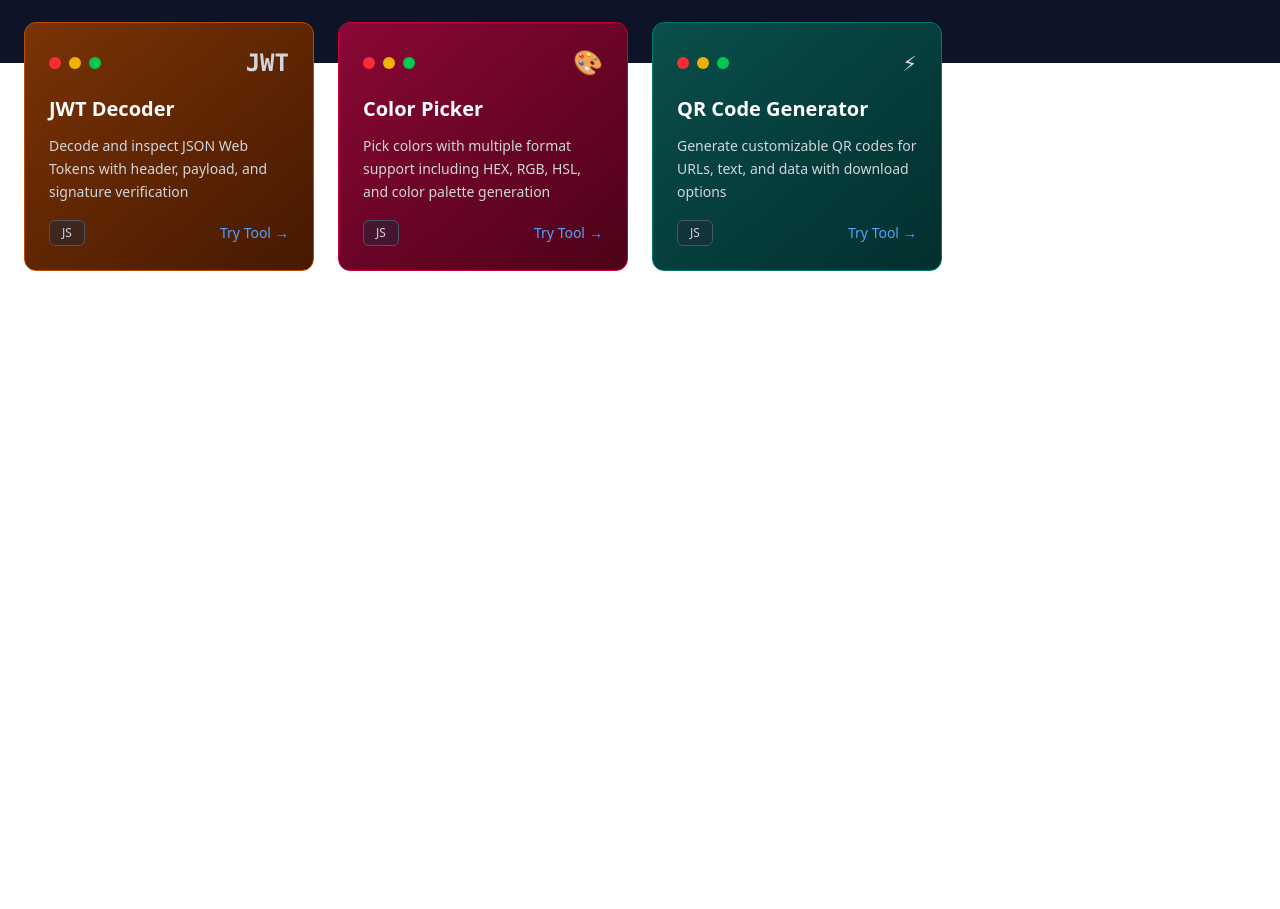
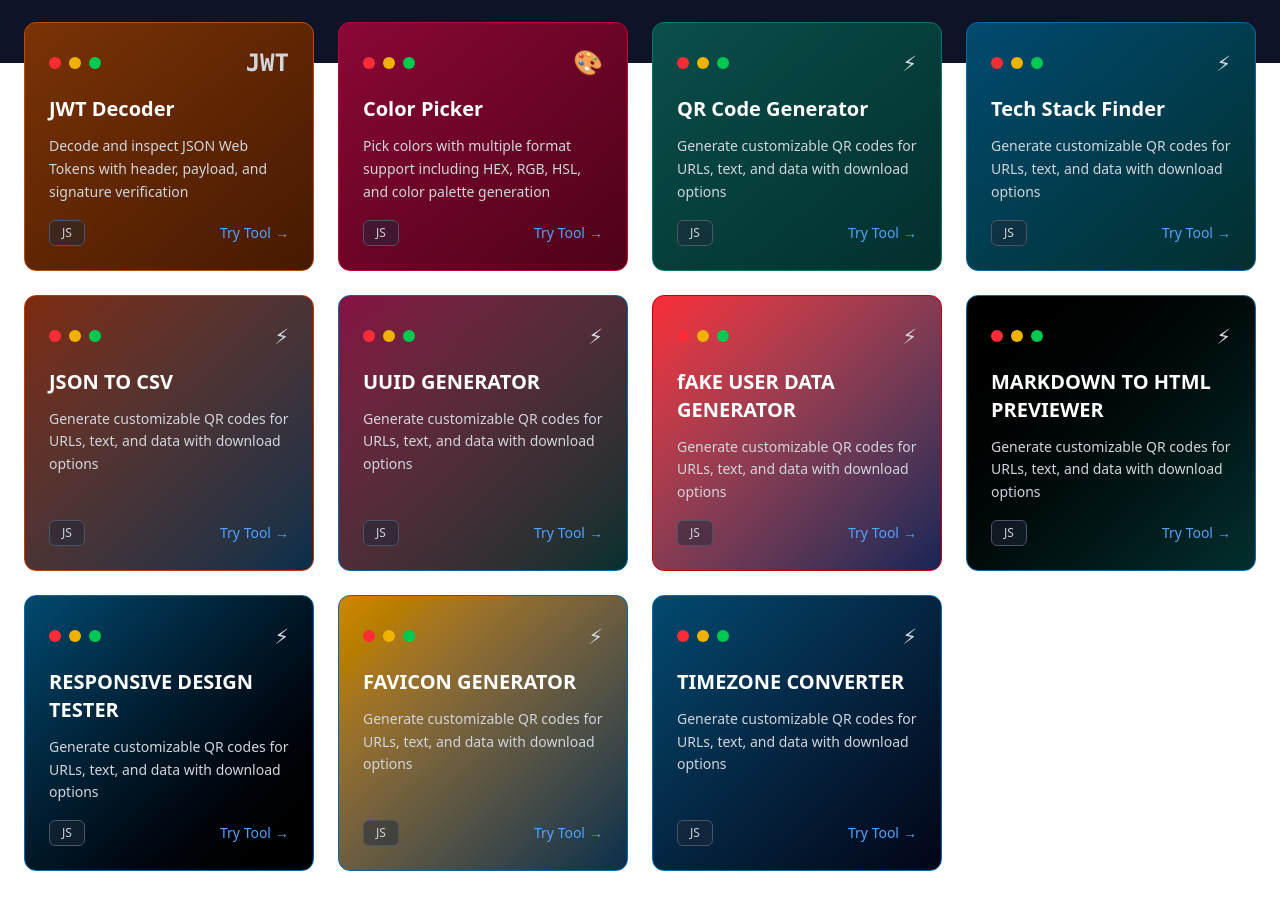
Before and after one commit to Aman-toad/React-Toolkit, a React (Vite) app: page / in a window 1280 px wide. Shown: the part 737-1646 px from the top of the page. Before the commit the page ends 1088 px from the top, so only its background shows below. Built offline with nearby package versions, Linux system fonts and the light colour scheme.

Commit message:
feat: add multiple new components including Tech Stack Finder, JSON to CSV, UUID Generator, Fake User Data, Markdown to HTML, Responsive Design Tester, Favicon Generator, and Time Zone Converter with routing updates

```diff
--- /dev/null
+++ b/src/pages/FaviconGenerator.jsx
@@ -0,0 +1,14 @@
+import React, { useState } from 'react';
+import StarField from '../components/StarBackground';
+
+export default function FaviconGenerator(){
+  return(
+    <div className='relative min-h-screen'>
+      <StarField/>
+
+      <div>
+
+      </div>
+    </div>
+  )
+}
--- a/src/pages/Home.jsx
+++ b/src/pages/Home.jsx
@@ -66,6 +66,78 @@ export default function Home() {
       link: "qr-generator",
       bgColor: "bg-gradient-to-br from-teal-900 to-teal-950",
       borderColor: "border-teal-700",
+    },
+    {
+      title: "Tech Stack Finder",
+      disc: "Generate customizable QR codes for URLs, text, and data with download options",
+      tech: "JS",
+      icon: "⚡",
+      link: "techStackFinder",
+      bgColor: "bg-gradient-to-br from-sky-900 to-teal-950",
+      borderColor: "border-sky-700",
+    },
+    {
+      title: "JSON TO CSV",
+      disc: "Generate customizable QR codes for URLs, text, and data with download options",
+      tech: "JS",
+      icon: "⚡",
+      link: "json-csv",
+      bgColor: "bg-gradient-to-br from-orange-900 to-sky-950",
+      borderColor: "border-orange-700",
+    },
+    {
+      title: "UUID GENERATOR",
+      disc: "Generate customizable QR codes for URLs, text, and data with download options",
+      tech: "JS",
+      icon: "⚡",
+      link: "uuidGenerator",
+      bgColor: "bg-gradient-to-br from-pink-900 to-teal-950",
+      borderColor: "border-sky-700",
+    },
+    {
+      title: "fAKE USER DATA GENERATOR",
+      disc: "Generate customizable QR codes for URLs, text, and data with download options",
+      tech: "JS",
+      icon: "⚡",
+      link: "fakeDataGenerator",
+      bgColor: "bg-gradient-to-br from-red-500 to-blue-950",
+      borderColor: "border-red-700",
+    },
+    {
+      title: "MARKDOWN TO HTML PREVIEWER",
+      disc: "Generate customizable QR codes for URLs, text, and data with download options",
+      tech: "JS",
+      icon: "⚡",
+      link: "markdown-html",
+      bgColor: "bg-gradient-to-br from-black to-teal-950",
+      borderColor: "border-sky-700",
+    },
+    {
+      title: "RESPONSIVE DESIGN TESTER",
+      disc: "Generate customizable QR codes for URLs, text, and data with download options",
+      tech: "JS",
+      icon: "⚡",
+      link: "responsiveTester",
+      bgColor: "bg-gradient-to-br from-sky-900 to-black",
+      borderColor: "border-sky-700",
+    },
+    {
+      title: "FAVICON GENERATOR",
+      disc: "Generate customizable QR codes for URLs, text, and data with download options",
+      tech: "JS",
+      icon: "⚡",
+      link: "faviconGenerator",
+      bgColor: "bg-gradient-to-br from-yellow-600 to-sky-950",
+      borderColor: "border-sky-700",
+    },
+    {
+      title: "TIMEZONE CONVERTER",
+      disc: "Generate customizable QR codes for URLs, text, and data with download options",
+      tech: "JS",
+      icon: "⚡",
+      link: "timeZone",
+      bgColor: "bg-gradient-to-br from-sky-900 to-slate-950",
+      borderColor: "border-sky-700",
     },
   ]
 
--- /dev/null
+++ b/src/pages/MarkdownToHtml.jsx
@@ -0,0 +1,14 @@
+import React, { useState } from 'react';
+import StarField from '../components/StarBackground';
+
+export default function MarkDownToHtml(){
+  return(
+    <div className='relative min-h-screen'>
+      <StarField/>
+
+      <div>
+
+      </div>
+    </div>
+  )
+}
--- /dev/null
+++ b/src/pages/ResponseTester.jsx
@@ -0,0 +1,14 @@
+import React, { useState } from 'react';
+import StarField from '../components/StarBackground';
+
+export default function ResponsiveDesigntester(){
+  return(
+    <div className='relative min-h-screen'>
+      <StarField/>
+
+      <div>
+
+      </div>
+    </div>
+  )
+}
--- /dev/null
+++ b/src/pages/TechStackFinder.jsx
@@ -0,0 +1,56 @@
+import React, { useState } from 'react';
+import StarField from '../components/StarBackground';
+// import axios from 'axios';
+
+export default function TechStackFinder() {
+  const [url, setUrl] = useState('');
+  const [stack, setStack] = useState([]);
+  const [error, setError] = useState('');
+
+  // const fetchStack = async () => {
+  //   setError('');
+  //   setStack([]);
+  //   try {
+  //     const response = await axios.get(`https://api.wappalyzer.com/v2/lookup/?urls=${url}`, {
+  //       headers: {
+  //         'x-api-key': 'YOUR_WAPPALYZER_API_KEY'
+  //       }
+  //     });
+  //     const technologies = response.data[0]?.technologies || [];
+  //     setStack(technologies);
+  //   } catch (err) {
+  //     setError('Something went wrong. Check your URL or API key.');
+  //   }
+  // };
+
+  return (
+
+    <div className='relative min-h-screen'>
+      <StarField />
+      <div className="flex flex-col items-center gap-4 p-4">
+        <h1 className="text-2xl font-bold underline">Website Tech Stack Finder</h1>
+        <input
+          type="text"
+          placeholder="https://example.com"
+          className="p-2 border rounded w-1/2"
+          value={url}
+          onChange={(e) => setUrl(e.target.value)}
+        />
+        <button
+          // onClick={fetchStack}
+          className="px-4 py-2 bg-blue-600 text-white rounded hover:bg-blue-700 cursor-none"
+        >
+          Check Stack
+        </button>
+        {error && <p className="text-red-600">{error}</p>}
+        <ul className="mt-4 list-disc">
+          {stack.map((tech, idx) => (
+            <li key={idx}>
+              {tech.name} – <span className="text-gray-500">{tech.categories?.[0]?.name || 'Unknown'}</span>
+            </li>
+          ))}
+        </ul>
+      </div>
+    </div>
+  );
+}
--- /dev/null
+++ b/src/pages/TimeZoneConvertor.jsx
@@ -0,0 +1,14 @@
+import React, { useState } from 'react';
+import StarField from '../components/StarBackground';
+
+export default function TimeZoneConverter(){
+  return(
+    <div className='relative min-h-screen'>
+      <StarField/>
+
+      <div>
+
+      </div>
+    </div>
+  )
+}
--- /dev/null
+++ b/src/pages/UuidGenerator.jsx
@@ -0,0 +1,14 @@
+import React, { useState } from 'react';
+import StarField from '../components/StarBackground';
+
+export default function UUIDGenerator(){
+  return(
+    <div className='relative min-h-screen'>
+      <StarField/>
+
+      <div>
+
+      </div>
+    </div>
+  )
+}
--- /dev/null
+++ b/src/pages/fakeData.jsx
@@ -0,0 +1,14 @@
+import React, { useState } from 'react';
+import StarField from '../components/StarBackground';
+
+export default function FakeUserData(){
+  return(
+    <div className='relative min-h-screen'>
+      <StarField/>
+
+      <div>
+
+      </div>
+    </div>
+  )
+}
--- /dev/null
+++ b/src/pages/jsonToCsv.jsx
@@ -0,0 +1,14 @@
+import React, { useState } from 'react';
+import StarField from '../components/StarBackground';
+
+export default function JsonToCsv(){
+  return(
+    <div className='relative min-h-screen'>
+      <StarField/>
+
+      <div>
+
+      </div>
+    </div>
+  )
+}
--- a/src/routes/index.jsx
+++ b/src/routes/index.jsx
@@ -8,6 +8,14 @@ import Base64 from '../pages/Base64Tool.jsx';
 import JWTDecoder from '../pages/JWTdecoder.jsx';
 import ColorPicker from '../pages/colorPicker.jsx';
 import QRGenerator from '../pages/QRgenerator.jsx';
+import TechStackFinder from '../pages/TechStackFinder.jsx';
+import JsonToCsv from '../pages/jsonToCsv.jsx';
+import UUIDGenerator from '../pages/UuidGenerator.jsx';
+import FakeUserData from '../pages/fakeData.jsx';
+import MarkDownToHtml from '../pages/MarkdownToHtml.jsx';
+import ResponsiveDesigntester from '../pages/ResponseTester.jsx';
+import FaviconGenerator from '../pages/FaviconGenerator.jsx';
+import TimeZoneConverter from '../pages/TimeZoneConvertor.jsx';
 
 const AllRoutes = () => {
   return (
@@ -21,6 +29,14 @@ const AllRoutes = () => {
       <Route path="/jwt-decoder" element={<JWTDecoder />} />
       <Route path="/color-picker" element={<ColorPicker />} />
       <Route path="/qr-generator" element={<QRGenerator />} />
+      <Route path="/techStackFinder" element={<TechStackFinder />} />
+      <Route path='/json-csv' element={<JsonToCsv/>}/>
+      <Route path='/uuidGenerator' element={<UUIDGenerator/>}/>
+      <Route path='/fakeDataGenerator' element={<FakeUserData/>}/>
+      <Route path='/markdown-html' element={<MarkDownToHtml/>}/>
+      <Route path='/responsiveTester' element={<ResponsiveDesigntester/>}/>
+      <Route path='/faviconGenerator' element={<FaviconGenerator/>}/>
+      <Route path='/timeZone' element={<TimeZoneConverter/>}/>
     </Routes>
   )
 }
```
Also changed, not shown: src/components/Sidebar.jsx (deleted).
